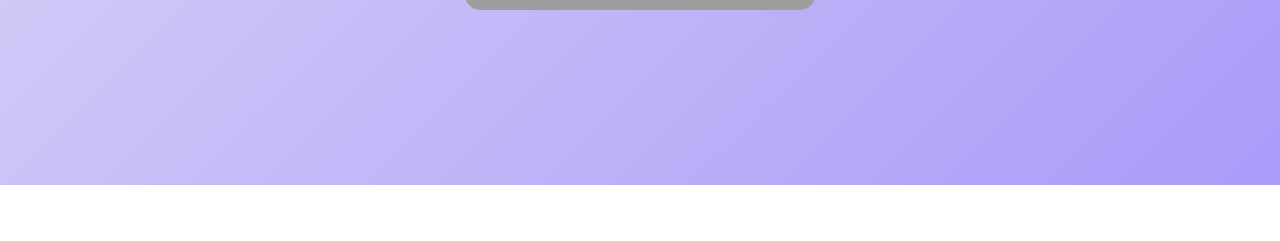
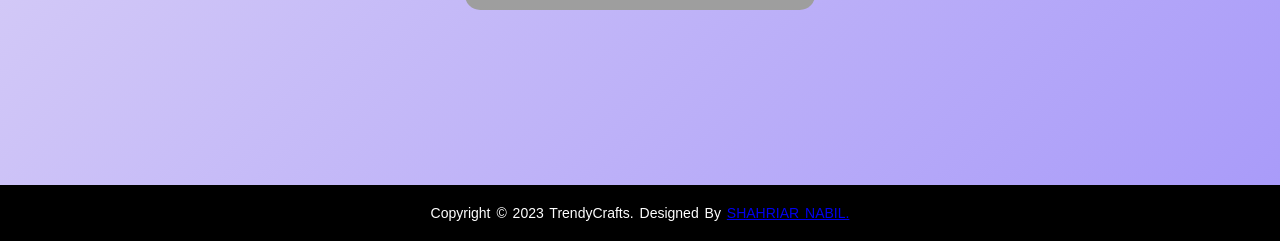
Before and after one commit to ShahNabil1/Profile-Card, a plain HTML site: page index.html in a window 1280 px wide. Shown: the part 615-856 px from the top of the page. Before the commit the page ends 800 px from the top, so only its background shows below. Drawn offline with Linux system fonts and the light colour scheme; grey boxes are pictures that could not be loaded.

Commit message:
footer-added

```diff
--- a/index.html
+++ b/index.html
@@ -52,5 +52,10 @@
             </div>
         </div>
     </div>
+    <footer>
+        <div class="footer-bottom">
+          <p>Copyright &copy; 2023 TrendyCrafts. Designed by <span><a href="https://www.facebook.com/69nabil143/"target="_blank">Shahriar Nabil.</a></span></p>
+        </div>
+      </footer>
 </body>
 </html>
--- a/style.css
+++ b/style.css
@@ -137,3 +137,26 @@
 .card:hover .card-inner{
     transform: rotateY(180deg);
 }
+.footer{
+    position: absolute;
+    bottom: 0;
+    left: 0;
+    right: 0;
+  }
+  .footer-bottom{
+    background: black;
+    width: 100vw;
+    padding: 20px 0;
+    text-align: center;
+  }
+  .footer-bottom p{
+    font-size: 14px;
+    color: #fff;
+    word-spacing: 2px;
+    text-transform: capitalize;
+  }
+  .footer-bottom span{
+    text-transform: uppercase;
+    font-weight: 300;
+    color: orangered;
+  }
```
